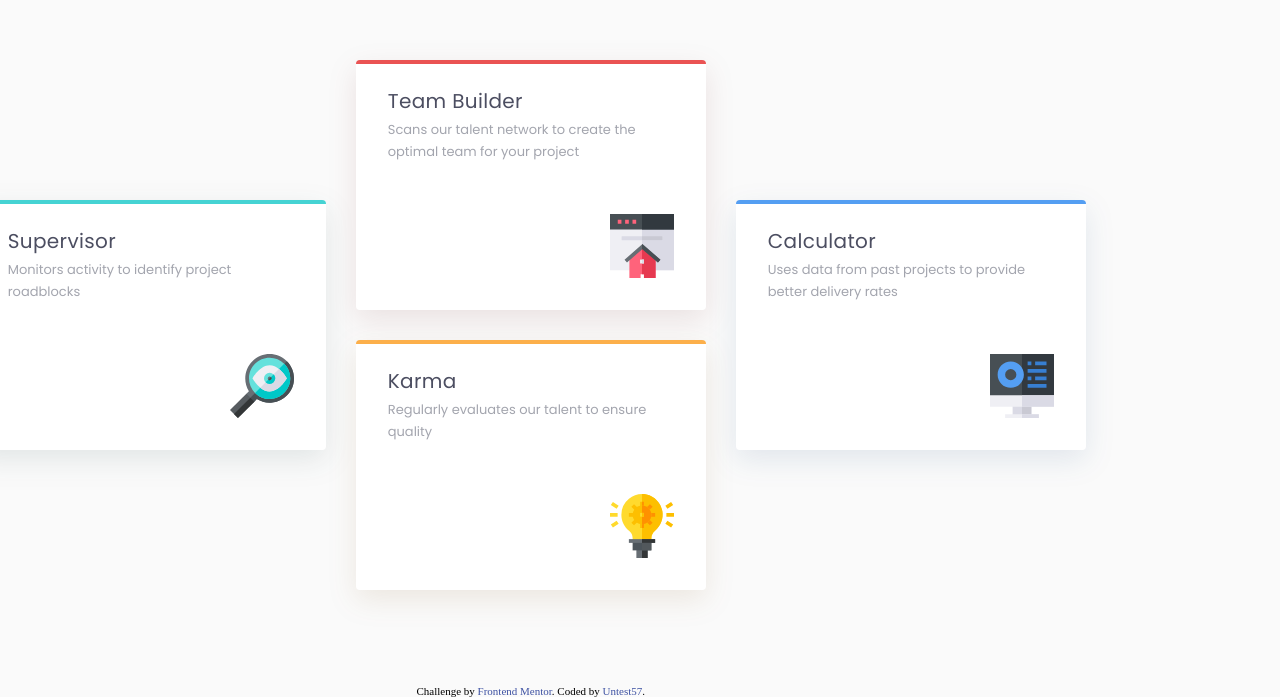
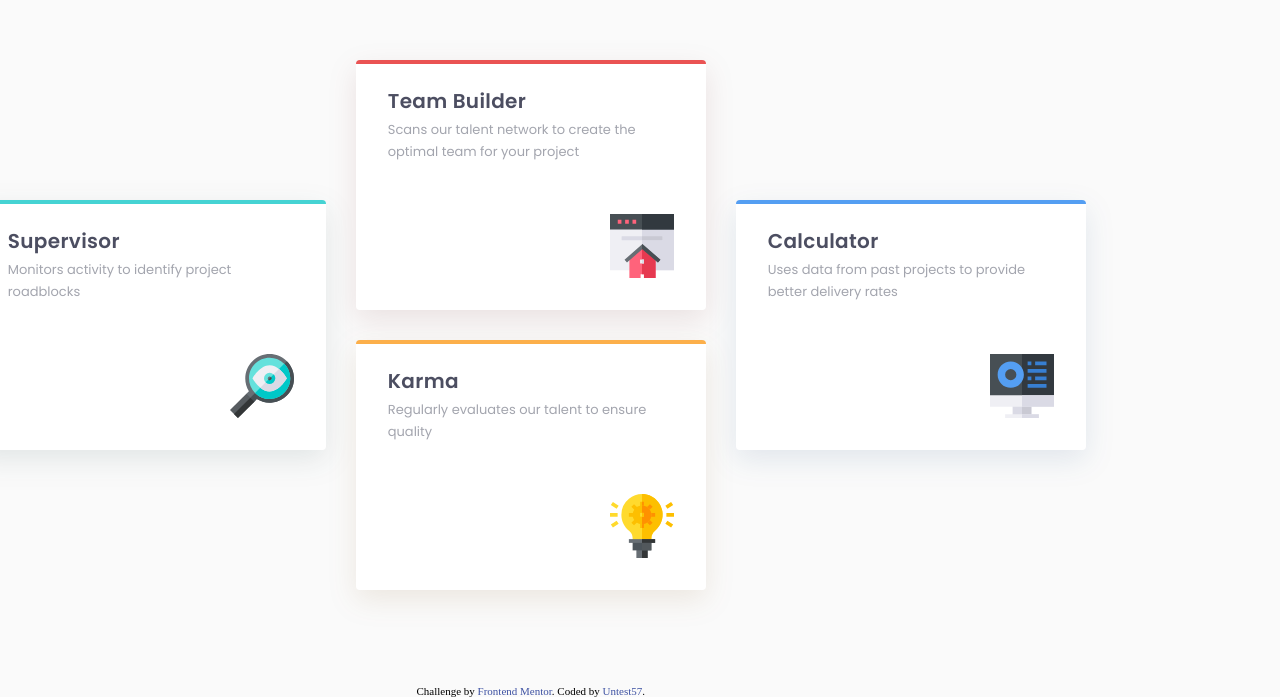
Before and after one commit to Untest57/frontendmentor, a website built with Vite: page src/06-four-card-feature-section/index.html in a window 1280 px wide. Shown: the part 222-919 px from the top of the page. Built offline with nearby package versions, Linux system fonts and the light colour scheme.

Commit message:
[06-four-card-feature-section] design: card title weight

```diff
--- a/src/06-four-card-feature-section/styles/styles.scss
+++ b/src/06-four-card-feature-section/styles/styles.scss
@@ -163,7 +163,7 @@ body {
   .card__title {
     flex: 0 0 auto;
 
-    @include fonts.poppins(20px, 400);
+    @include fonts.poppins(20px, 600);
 
     color: colors.$neutral-very-dark-blue;
     letter-spacing: 0.017em;
```
Also changed, not shown: src/06-four-card-feature-section/screenshot_desktop.jpg, src/06-four-card-feature-section/screenshot_mobile.jpg.
